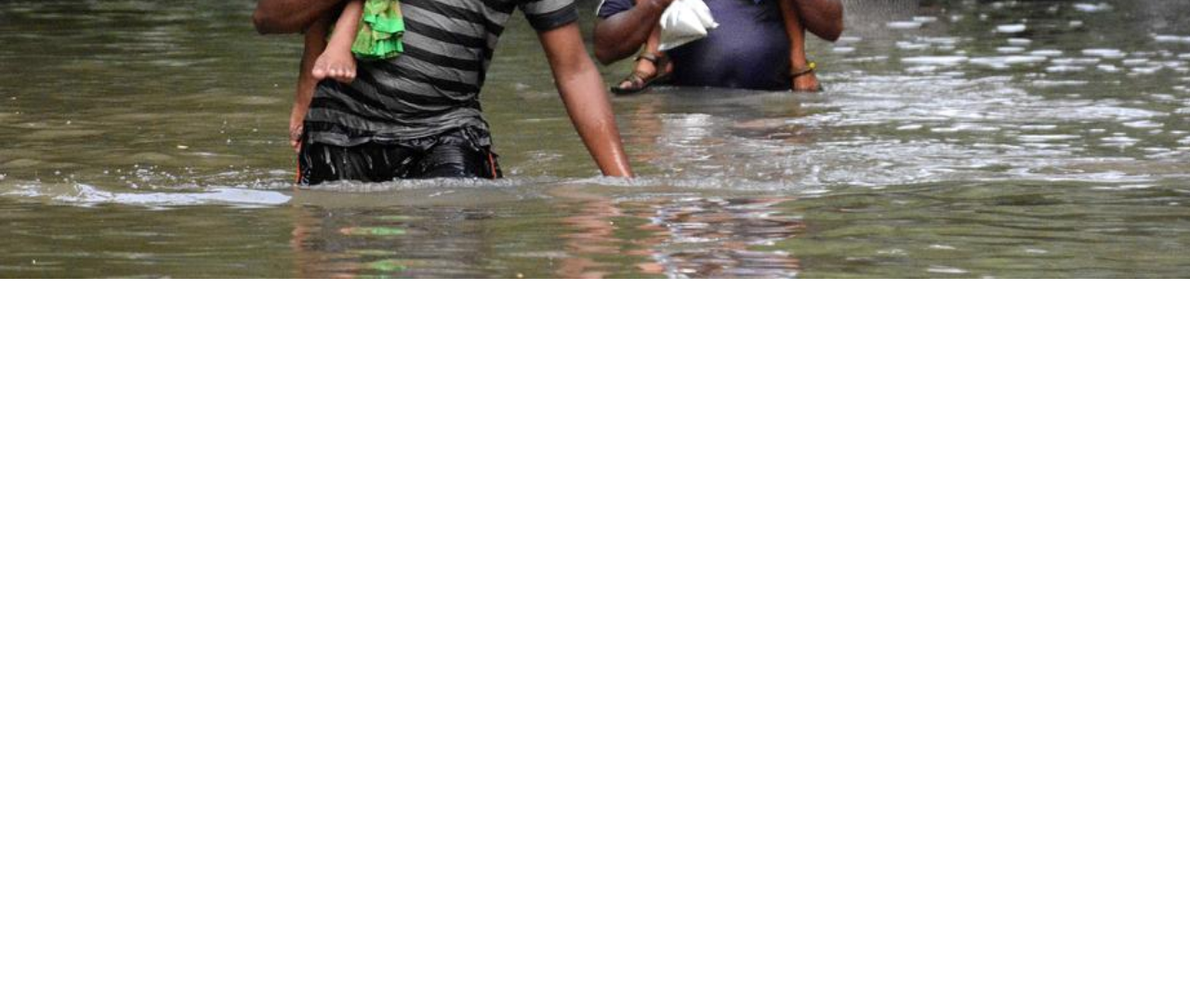
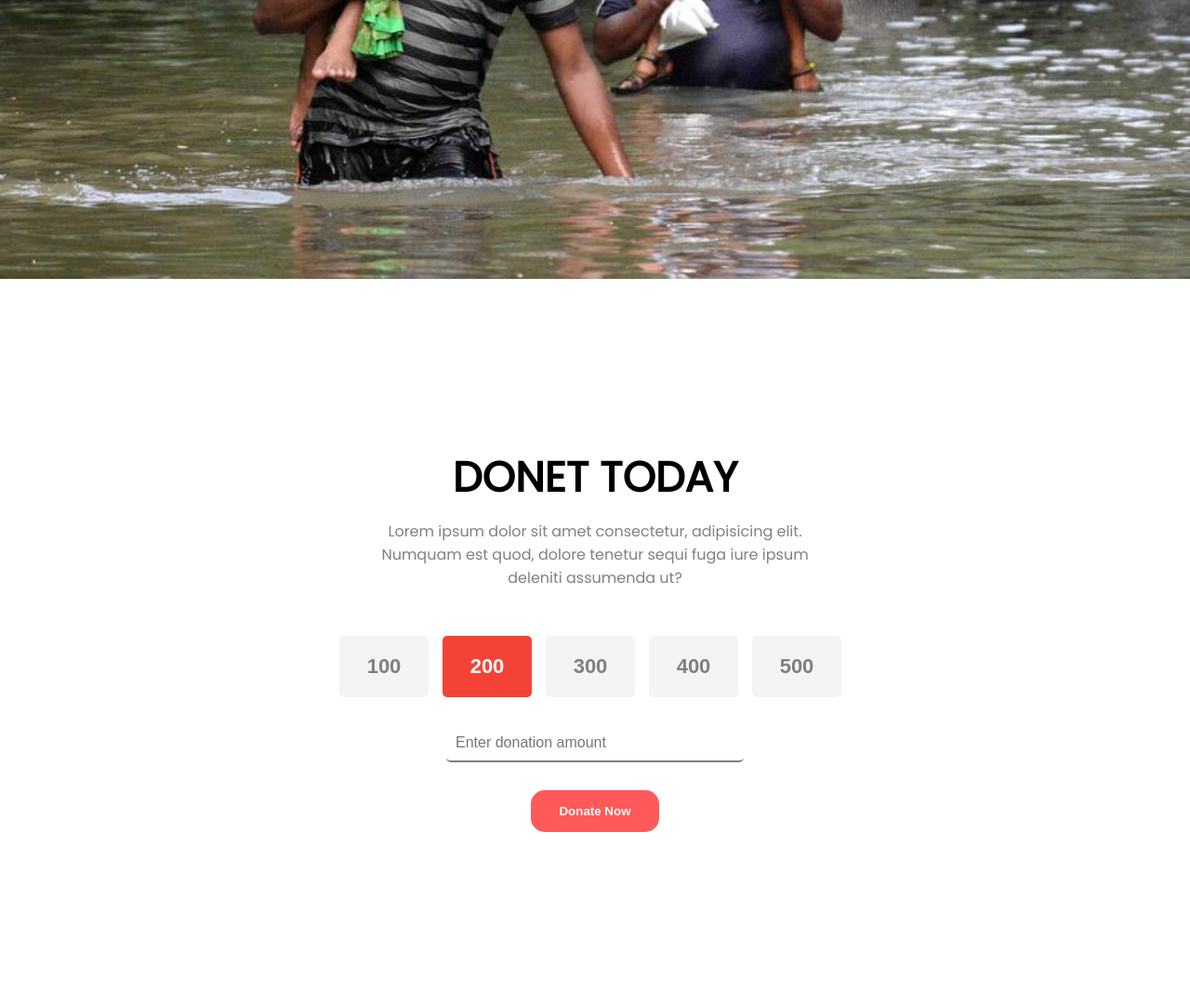
Before and after one commit to asifhasan973/donate-now, a plain HTML site: page index.html in a window 1280 px wide. Shown: the part 500-1580 px from the top of the page at 93% size. Before the commit the page ends 800 px from the top, so only its background shows below. Drawn offline with Linux system fonts and the light colour scheme.

Commit message:
scond section done

```diff
--- a/index.html
+++ b/index.html
@@ -22,7 +22,31 @@
 
             </div>
         </div>
+    </section>
 
+    <section class="second-section">
+        <div>
+            <div class="donet-head">
+                <h1>DONET TODAY</h1>
+                <p>Lorem ipsum dolor sit amet consectetur, adipisicing elit. Numquam est quod, dolore tenetur sequi fuga iure ipsum deleniti assumenda ut?</p>
+            </div>
+
+        </div>
+        <div class="button-container">
+            <button class="button">100</button>
+            <button id="special-btn" class="button">200</button>
+            <button class="button">300</button>
+            <button class="button">400</button>
+            <button class="button">500</button>
+          </div>
+
+          <input type="text" class="input-field" placeholder="Enter donation amount">
+
+          <br>
+
+          <button class="btn">Donate Now</button>
     </section>
+
+
 </body>
 </html>
--- a/style.css
+++ b/style.css
@@ -37,10 +37,85 @@ body {
 .btn {
     background-color: #FF5959;
     padding: 15px 30px;
-
+    border: none;
     text-decoration: none;
     color: rgb(255, 255, 255);
     font: 20px;
     border-radius: 15px;
     font-weight: 800;
 }
+
+
+
+.second-section {
+    height: 600px;
+    text-align: center;
+}
+
+.donet-head  {
+    margin: auto;
+
+
+}
+
+.donet-head h1 {
+    font-size: 45px;
+    font-weight: 900;
+    margin-top: 4em;
+    margin-bottom: .25em;
+
+}
+
+.donet-head p {
+    color: gray;
+    width: 500px;
+    margin: auto;
+
+}
+
+.button-container {
+    margin-bottom: 30px;
+  }
+
+  .button {
+    display: inline-block;
+    margin-right: 10px;
+    padding: 20px 30px;
+    font-size: 22px;
+    color: gray;
+    background-color: rgba(112, 92, 92, 0.068);
+    border-radius: 5px;
+    margin-top: 50px;
+    border: none;
+    font-weight: 600;
+
+  }
+
+
+  .input-field {
+    padding: 10px;
+    font-size: 16px;
+    border: 1px solid #ccc;
+    border-radius: 5px;
+    width: 300px;
+    margin-bottom: 30px;
+    border-bottom: 2px solid gray;
+    border-left: none;
+    border-right: none;
+    border-top: none;
+    outline: none;
+  }
+
+  .donate-button {
+    padding: 10px 20px;
+    font-size: 18px;
+
+    border: none;
+    border-radius: 5px;
+  }
+
+
+  #special-btn {
+    color: #fff;
+    background-color: #f44336;
+  }
```
